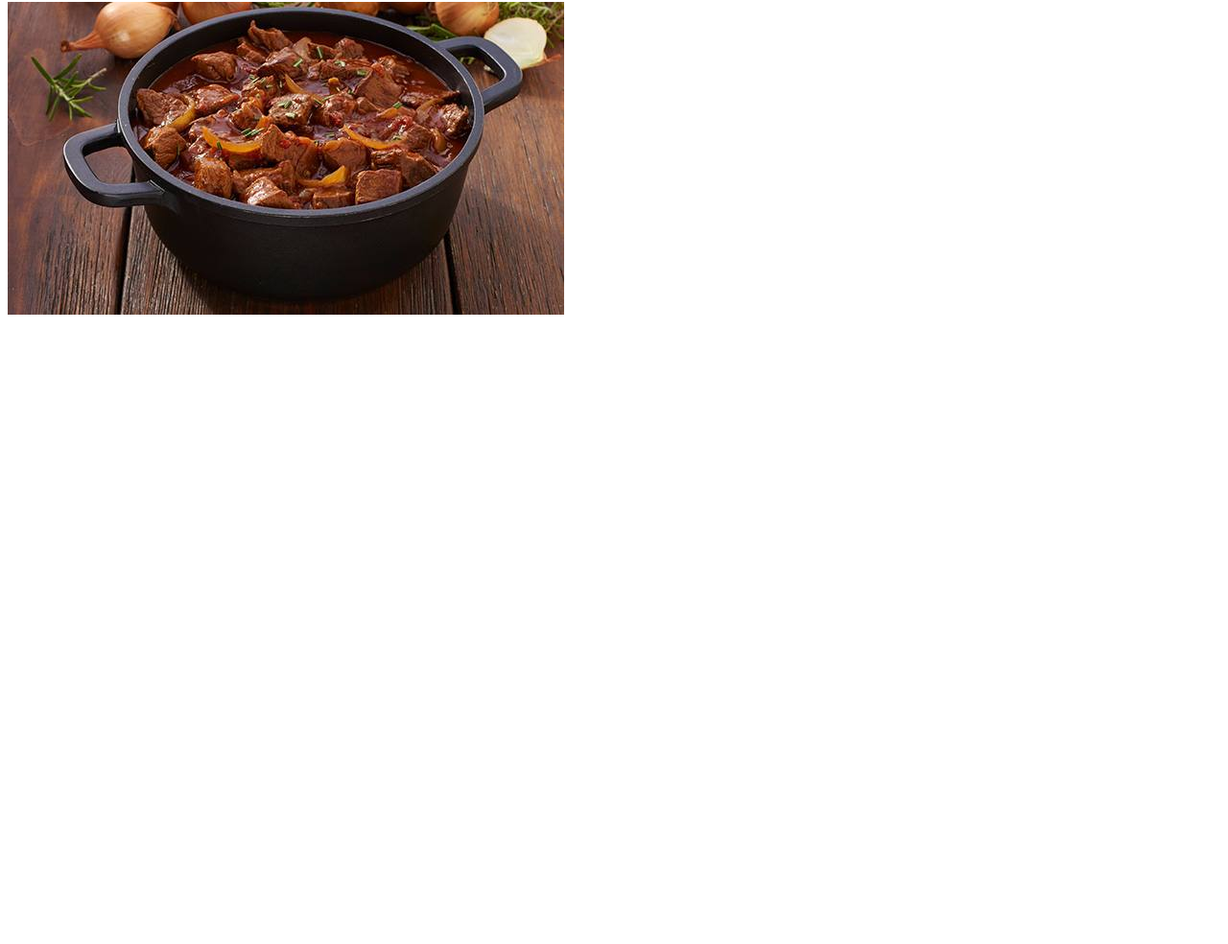
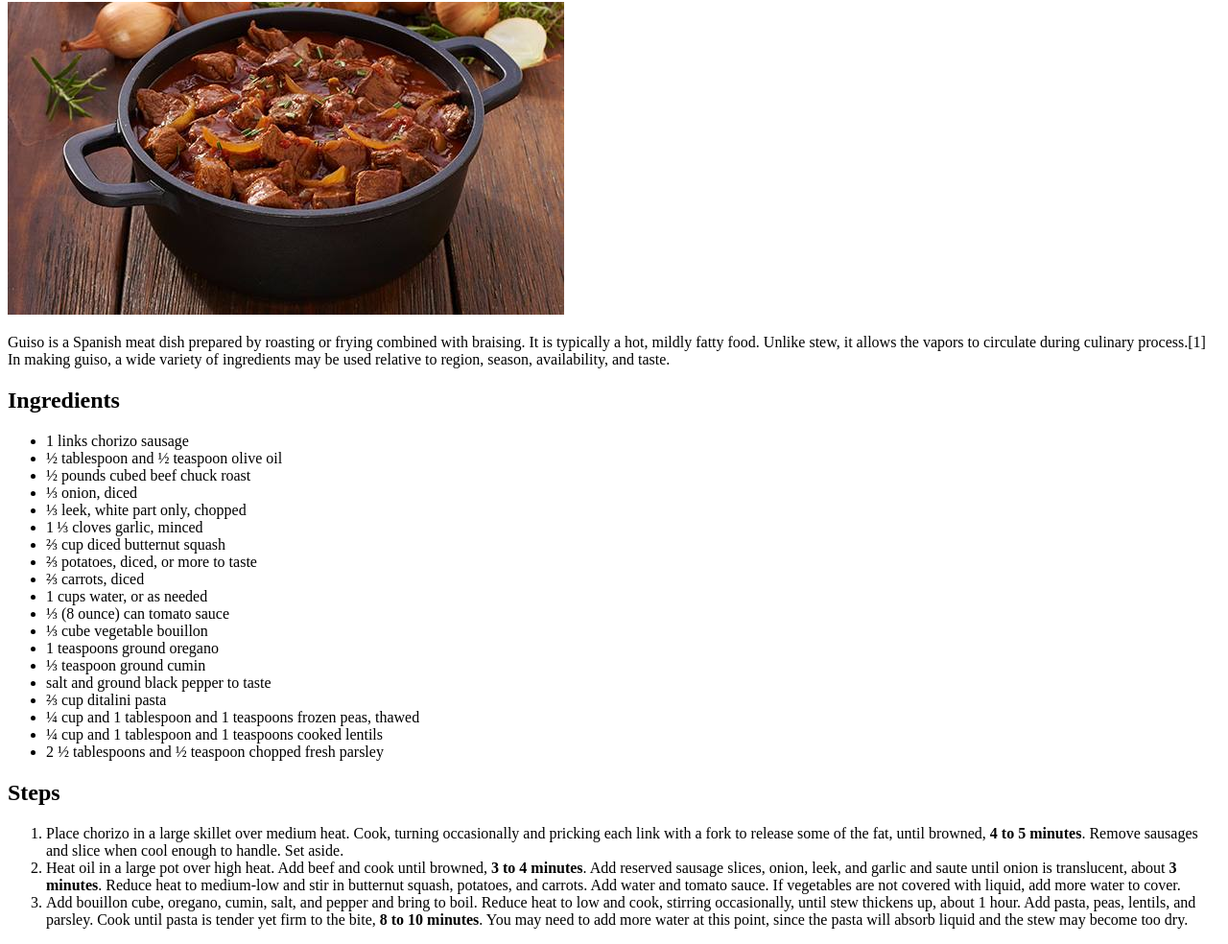
Before and after one commit to lupor154/odin-recipes, a plain HTML site: page recipes/guiso.html in a window 1280 px wide. Shown: the part 78-1062 px from the top of the page at 96% size. Before the commit the page ends 800 px from the top, so only its background shows below. Drawn offline with Linux system fonts and the light colour scheme.

Commit message:
Guiso section finished and working

```diff
--- a/recipes/guiso.html
+++ b/recipes/guiso.html
@@ -7,7 +7,37 @@
     <title>Document</title>
 </head>
 <body>
-    <h1>Guiso's Recipes</h1>
-    <img src="../img/guiso.jpg">
+  <h1>Guiso's Recipes</h1>
+  <img src="../img/guiso.jpg">
+  <p>Guiso is a Spanish meat dish prepared by roasting or frying combined with braising. It is typically a hot, mildly fatty food. Unlike stew, it allows the vapors to circulate during culinary process.[1] In making guiso, a wide variety of ingredients may be used relative to region, season, availability, and taste.</p>
+  <h2>Ingredients</h2>
+  <ul>
+      <li>1 links chorizo sausage</li>
+      <li>½ tablespoon and ½ teaspoon olive oil</li>
+      <li>½ pounds cubed beef chuck roast</li>
+      <li>⅓ onion, diced</li>
+      <li>⅓ leek, white part only, chopped</li>
+      <li>1 ⅓ cloves garlic, minced</li>
+      <li>⅔ cup diced butternut squash</li>
+      <li>⅔ potatoes, diced, or more to taste</li>
+      <li>⅔ carrots, diced</li>
+      <li>1 cups water, or as needed</li>
+      <li>⅓ (8 ounce) can tomato sauce</li>
+      <li>⅓ cube vegetable bouillon</li>
+      <li>1 teaspoons ground oregano</li>
+      <li>⅓ teaspoon ground cumin</li>
+      <li>salt and ground black pepper to taste</li>
+      <li>⅔ cup ditalini pasta</li>
+      <li>¼ cup and 1 tablespoon and 1 teaspoons frozen peas, thawed</li>
+      <li>¼ cup and 1 tablespoon and 1 teaspoons cooked lentils</li>
+      <li>2 ½ tablespoons and ½ teaspoon chopped fresh parsley</li>
+
+  </ul>
+  <h2>Steps</h2>
+  <ol>
+      <li>Place chorizo in a large skillet over medium heat. Cook, turning occasionally and pricking each link with a fork to release some of the fat, until browned, <strong>4 to 5 minutes</strong>. Remove sausages and slice when cool enough to handle. Set aside.</li>
+      <li>Heat oil in a large pot over high heat. Add beef and cook until browned, <strong>3 to 4 minutes</strong>. Add reserved sausage slices, onion, leek, and garlic and saute until onion is translucent, about <strong>3 minutes</strong>. Reduce heat to medium-low and stir in butternut squash, potatoes, and carrots. Add water and tomato sauce. If vegetables are not covered with liquid, add more water to cover.</li>
+      <li>Add bouillon cube, oregano, cumin, salt, and pepper and bring to boil. Reduce heat to low and cook, stirring occasionally, until stew thickens up, about 1 hour. Add pasta, peas, lentils, and parsley. Cook until pasta is tender yet firm to the bite, <strong>8 to 10 minutes</strong>. You may need to add more water at this point, since the pasta will absorb liquid and the stew may become too dry.</li>
+  </ol>
 </body>
 </html>
```
